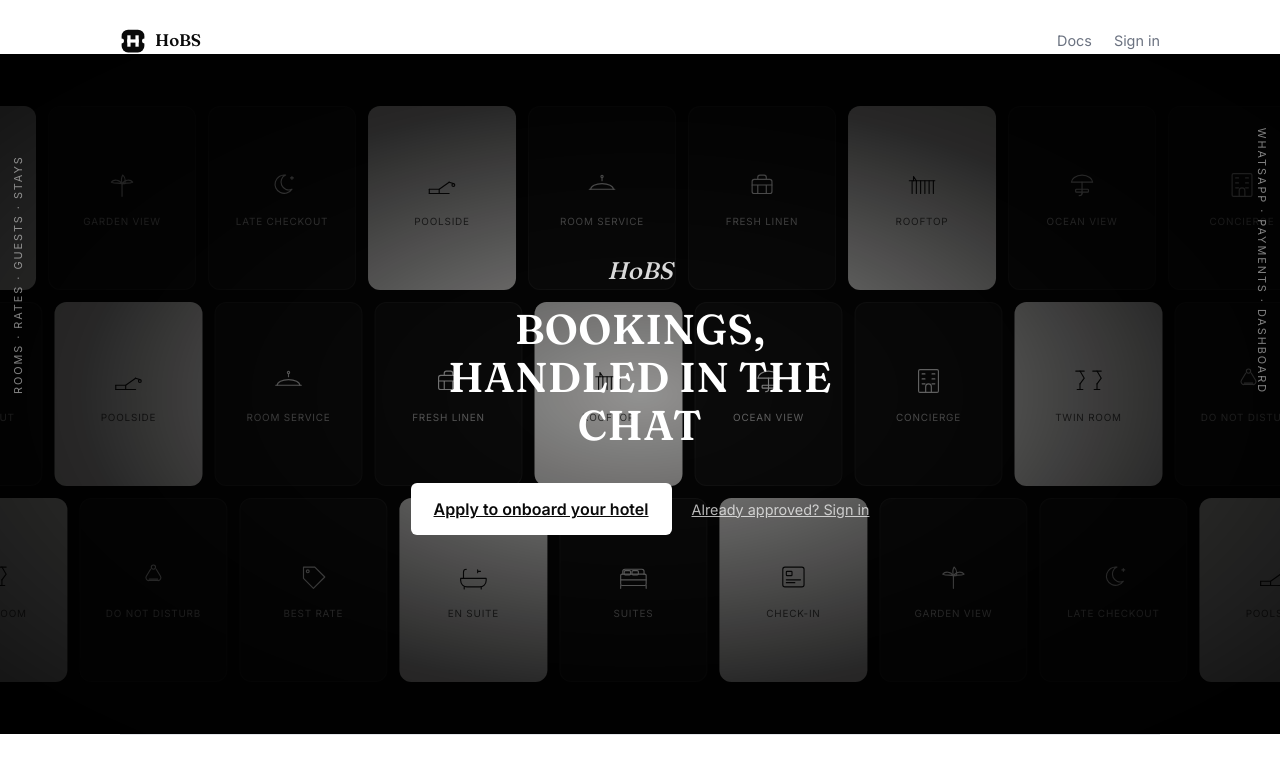
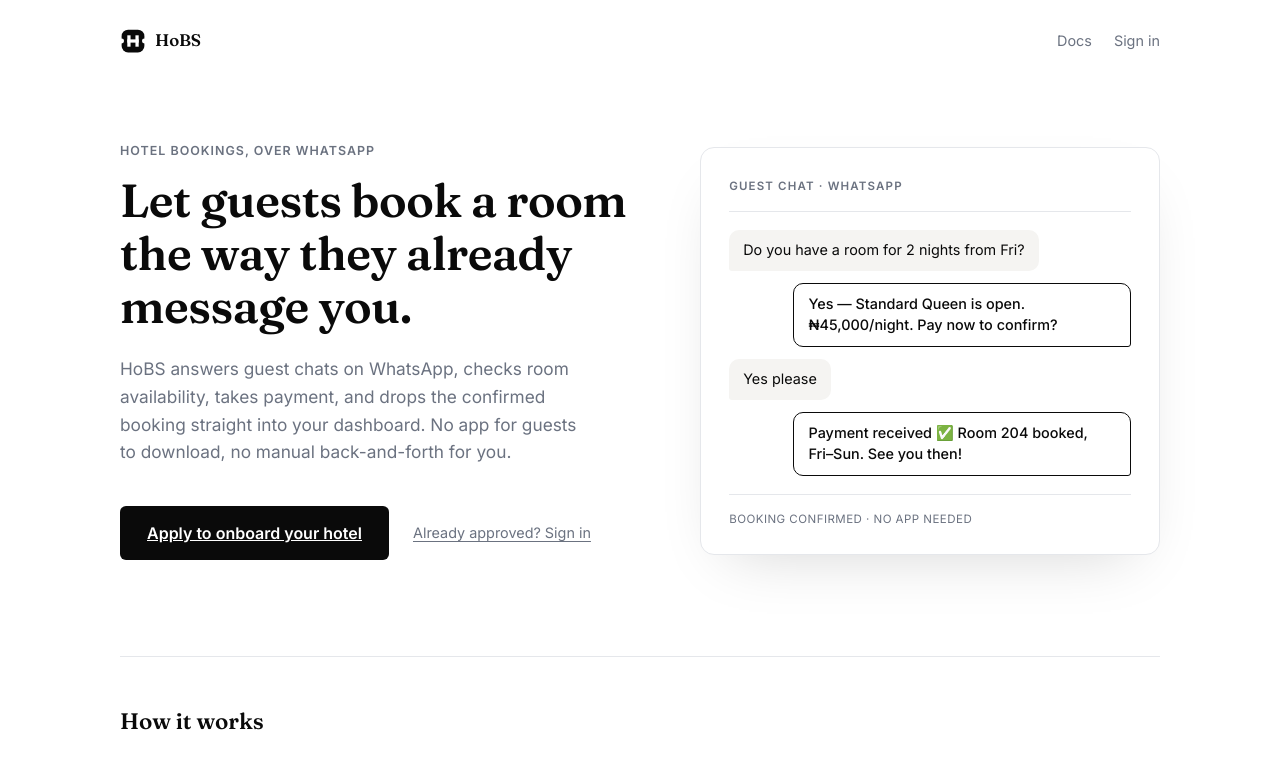
Before and after one commit to Shadd1e/Hobs, a Next.js app in the folder hobs-frontend/: page / in a window 1280 px wide. Shown: the top 775 px of the page. Built offline with nearby package versions, Linux system fonts and the light colour scheme; no server answers.

Commit message:
Revert to two-column hero, refined for a more premium feel

```diff
--- a/hobs-frontend/app/globals.css
+++ b/hobs-frontend/app/globals.css
@@ -552,183 +552,125 @@
   margin: 0 0 14px;
 }
 
-/* ── Mosaic hero (full-bleed, scrolling tile rows) ──────────────────────── */
+/* ── Hero: premium two-column, white-forward, with a refined folio card ── */
 
-.mosaic-hero {
-  position: relative;
-  min-height: min(88vh, 680px);
-  background: var(--ink);
-  overflow: hidden;
-  display: flex;
-  align-items: center;
-  justify-content: center;
+.hero {
+  padding: 88px 0 96px;
 }
 
-.mosaic-rows-wrap {
-  position: absolute;
-  inset: 0;
-  display: flex;
-  flex-direction: column;
-  justify-content: center;
-  gap: 12px;
-  padding: 24px 0;
+.hero-grid {
+  display: grid;
+  grid-template-columns: 1.05fr 0.95fr;
+  gap: 72px;
+  align-items: center;
 }
 
-.mosaic-row {
-  display: flex;
-  gap: 12px;
-  width: max-content;
-  animation-name: scrollX;
-  animation-timing-function: linear;
-  animation-iteration-count: infinite;
+.hero-copy h1 {
+  font-size: 2.9rem;
+  line-height: 1.14;
+  letter-spacing: -0.01em;
+  margin-bottom: 22px;
 }
 
-.mosaic-row.reverse {
-  animation-direction: reverse;
-}
-
-@keyframes scrollX {
-  from {
-    transform: translateX(0);
-  }
-  to {
-    transform: translateX(-50%);
-  }
-}
-
-@media (prefers-reduced-motion: reduce) {
-  .mosaic-row {
-    animation: none;
-  }
-}
-
-.tile {
-  width: 148px;
-  height: 184px;
-  border-radius: 12px;
-  flex-shrink: 0;
-  display: flex;
-  align-items: center;
-  justify-content: center;
-  flex-direction: column;
-  gap: 12px;
-}
-
-.tile.dark {
-  background: #141414;
-  color: #ffffff;
-  border: 1px solid rgba(255, 255, 255, 0.07);
-}
-
-.tile.light {
-  background: #f4f3f1;
-  color: #111111;
-}
-
-.tile svg {
-  width: 34px;
-  height: 34px;
-}
-
-.tile span {
-  font-size: 0.62rem;
-  letter-spacing: 0.08em;
-  text-transform: uppercase;
-  opacity: 0.72;
-}
-
-.hero-scrim {
-  position: absolute;
-  inset: 0;
-  background: radial-gradient(ellipse at center, rgba(0, 0, 0, 0.4) 0%, rgba(0, 0, 0, 0.84) 62%, rgba(0, 0, 0, 0.93) 100%);
-}
-
-.edge-label {
-  position: absolute;
-  top: 50%;
-  font-size: 0.68rem;
-  letter-spacing: 0.18em;
-  text-transform: uppercase;
-  color: rgba(255, 255, 255, 0.5);
-  white-space: nowrap;
-}
-
-.edge-label.left {
-  left: 18px;
-  transform: translateY(-50%) rotate(-90deg);
-  transform-origin: left center;
-}
-
-.edge-label.right {
-  right: 18px;
-  transform: translateY(-50%) rotate(90deg);
-  transform-origin: right center;
-}
-
-.hero-center {
-  position: relative;
-  z-index: 2;
-  text-align: center;
-  color: #ffffff;
-  padding: 0 60px;
-}
-
-.brand-word-lg {
-  display: block;
-  font-family: var(--font-display), Georgia, serif;
-  font-style: italic;
-  font-weight: 500;
-  font-size: 1.5rem;
-  margin-bottom: 16px;
-  color: rgba(255, 255, 255, 0.85);
-}
-
-.hero-center .statement {
-  font-family: var(--font-display), Georgia, serif;
-  font-weight: 600;
-  text-transform: uppercase;
-  font-size: 2.6rem;
-  line-height: 1.16;
-  letter-spacing: 0.01em;
-  max-width: 16ch;
-  margin: 0 auto 34px;
+.hero-copy .subtitle {
+  font-size: 1.08rem;
+  line-height: 1.6;
+  color: var(--muted);
+  max-width: 42ch;
+  margin-bottom: 40px;
 }
 
 .hero-cta-row {
   display: flex;
   align-items: center;
-  justify-content: center;
-  gap: 20px;
+  gap: 24px;
 }
 
 .hero-cta-row .btn {
   width: auto;
-  padding: 13px 22px;
-  background: var(--paper);
-  color: var(--ink);
+  padding: 14px 26px;
 }
 
 .hero-cta-row a.text-link {
   font-size: 0.9rem;
-  color: rgba(255, 255, 255, 0.7);
+  color: var(--muted);
   text-decoration: underline;
+  text-underline-offset: 3px;
+}
+
+/* Folio card — the guest/HoBS exchange, styled light: a paper card with a
+   soft shadow rather than a filled block, so the hero stays mostly white. */
+
+.folio {
+  background: var(--paper);
+  border: 1px solid var(--line);
+  border-radius: 14px;
+  padding: 30px 28px 26px;
+  box-shadow: 0 24px 60px -28px rgba(10, 10, 10, 0.18);
+}
+
+.folio-label {
+  font-size: 0.72rem;
+  font-weight: 600;
+  letter-spacing: 0.1em;
+  text-transform: uppercase;
+  color: var(--muted);
+  padding-bottom: 16px;
+  margin-bottom: 18px;
+  border-bottom: 1px solid var(--line);
+}
+
+.chat-thread {
+  display: flex;
+  flex-direction: column;
+  gap: 12px;
+}
+
+.chat-bubble {
+  max-width: 84%;
+  padding: 10px 14px;
+  border-radius: 10px;
+  font-size: 0.9rem;
+  line-height: 1.45;
+}
+
+.chat-bubble.guest {
+  align-self: flex-start;
+  background: var(--paper-sunk);
+  color: var(--ink);
+  border-bottom-left-radius: 3px;
+}
+
+.chat-bubble.hobs {
+  align-self: flex-end;
+  background: var(--paper);
+  color: var(--ink);
+  font-weight: 500;
+  border: 1px solid var(--ink);
+  border-bottom-right-radius: 3px;
+}
+
+.folio-foot {
+  margin-top: 18px;
+  padding-top: 16px;
+  border-top: 1px solid var(--line);
+  font-size: 0.72rem;
+  letter-spacing: 0.04em;
+  color: var(--muted);
 }
 
 @media (max-width: 760px) {
-  .mosaic-hero {
-    min-height: 560px;
+  .hero {
+    padding: 56px 0 64px;
   }
 
-  .hero-center {
-    padding: 0 28px;
+  .hero-grid {
+    grid-template-columns: 1fr;
+    gap: 40px;
   }
 
-  .hero-center .statement {
-    font-size: 1.9rem;
-  }
-
-  .edge-label {
-    display: none;
+  .hero-copy h1 {
+    font-size: 2.1rem;
   }
 }
 
--- a/hobs-frontend/app/page.tsx
+++ b/hobs-frontend/app/page.tsx
@@ -1,13 +1,23 @@
 import Link from "next/link";
 import { SiteHeader } from "@/components/SiteHeader";
-import { HeroMosaic } from "@/components/HeroMosaic";
 
 export default function HomePage() {
   return (
     <>
       <SiteHeader />
 
-      <HeroMosaic brand="HoBS" statement="Bookings, handled in the chat">
+      <main className="shell">
+        <section className="hero">
+          <div className="hero-grid">
+            <div className="hero-copy">
+              <p className="eyebrow">Hotel bookings, over WhatsApp</p>
+              <h1>Let guests book a room the way they already message you.</h1>
+              <p className="subtitle">
+                HoBS answers guest chats on WhatsApp, checks room availability,
+                takes payment, and drops the confirmed booking straight into
+                your dashboard. No app for guests to download, no manual
+                back-and-forth for you.
+              </p>
               <div className="hero-cta-row">
                 <Link href="/get-started" className="btn">
                   Apply to onboard your hotel
@@ -16,9 +26,28 @@
                   Already approved? Sign in
                 </Link>
               </div>
-      </HeroMosaic>
+            </div>
 
-      <main className="shell">
+            <div className="folio" aria-hidden="true">
+              <div className="folio-label">Guest chat · WhatsApp</div>
+              <div className="chat-thread">
+                <div className="chat-bubble guest">
+                  Do you have a room for 2 nights from Fri?
+                </div>
+                <div className="chat-bubble hobs">
+                  Yes — Standard Queen is open. ₦45,000/night. Pay now to
+                  confirm?
+                </div>
+                <div className="chat-bubble guest">Yes please</div>
+                <div className="chat-bubble hobs">
+                  Payment received ✅ Room 204 booked, Fri–Sun. See you then!
+                </div>
+              </div>
+              <div className="folio-foot">BOOKING CONFIRMED · NO APP NEEDED</div>
+            </div>
+          </div>
+        </section>
+
         <section className="how-it-works">
           <h2>How it works</h2>
           <div className="how-grid">
```
Lines whose indentation alone changed are shown as unchanged.
